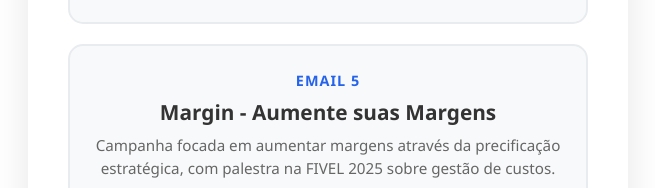
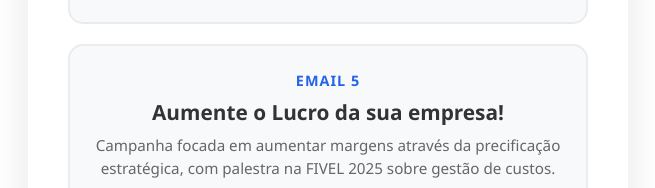
Before and after one commit to leonardomartindev/email-fivel-2025, a plain HTML site: page index.html in a window 1280 px wide. Shown: the part 944-1132 px from the top of the page, without its empty margins (312-967 px from the left). Drawn offline with Linux system fonts and the light colour scheme.

Commit message:
fix: email 5 title

```diff
--- a/index.html
+++ b/index.html
@@ -151,7 +151,7 @@
 
             <a href="emails/campanhas/margin/index.html" class="campaign-card">
                 <div class="campaign-number">EMAIL 5</div>
-                <div class="campaign-title">Margin - Aumente suas Margens</div>
+                <div class="campaign-title">Aumente o Lucro da sua empresa!</div>
                 <div class="campaign-description">
                     Campanha focada em aumentar margens através da precificação estratégica,
                     com palestra na FIVEL 2025 sobre gestão de custos.
```
